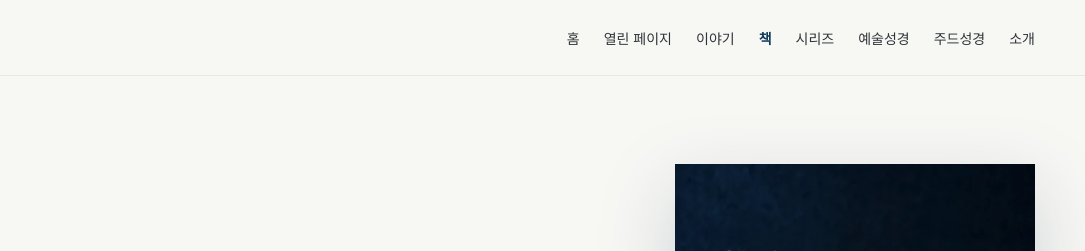
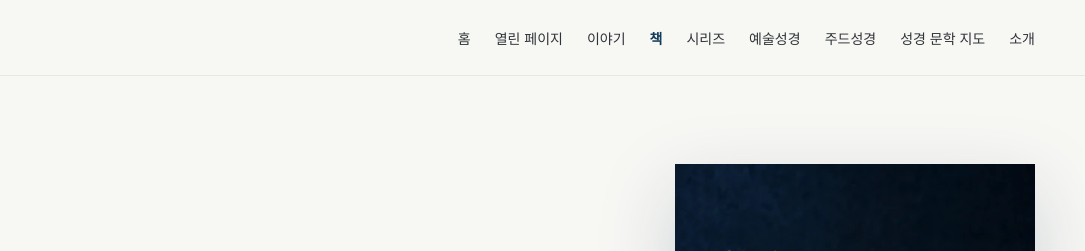
Before and after one commit to biwon7796-png/malsum-forest-site, a plain HTML site: page books/return-and-welcome/index.html in a window 1280 px wide. Shown: the top 251 px of the page, 195-1280 px from the left. Drawn offline with nearby package versions, Linux system fonts and the light colour scheme.

Commit message:
Keep Bible Literary Map navigation on books/return-and-welcome/index.html

```diff
--- a/books/return-and-welcome/index.html
+++ b/books/return-and-welcome/index.html
@@ -146,7 +146,7 @@
 <header class="site-header" id="top">
   <div class="site-header__wrap">
     <a class="site-wordmark" href="/#page-top" aria-label="말씀의 숲 홈"><img class="wordmark__ma" src="/favicon-48x48.png" alt="" width="48" height="48" aria-hidden="true"><b>말씀의 숲</b></a>
-    <nav class="site-nav" aria-label="주요 메뉴"><a href="/">홈</a><a href="/open-pages/">열린 페이지</a><a href="/stories/">이야기</a><a href="/books/" aria-current="page">책</a><a href="/series/">시리즈</a><a href="/art-bible/">예술성경</a><a href="/judebible/">주드성경</a><a href="/#about">소개</a></nav>
+    <nav class="site-nav" aria-label="주요 메뉴"><a href="/">홈</a><a href="/open-pages/">열린 페이지</a><a href="/stories/">이야기</a><a href="/books/" aria-current="page">책</a><a href="/series/">시리즈</a><a href="/art-bible/">예술성경</a><a href="/judebible/">주드성경</a><a href="/bible-literary-map/">성경 문학 지도</a><a href="/#about">소개</a></nav>
   </div>
 </header>
 <main id="main" tabindex="-1">
```
